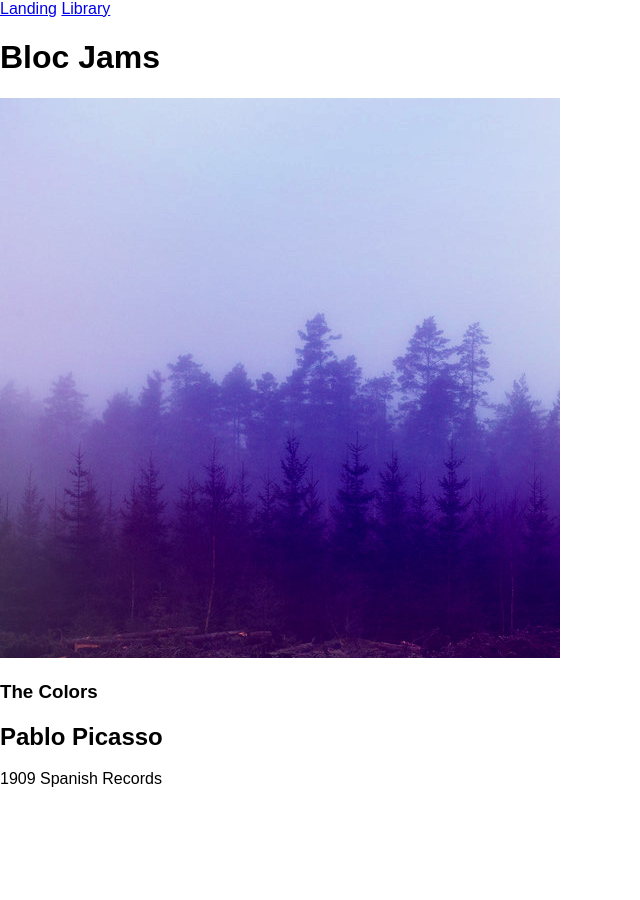
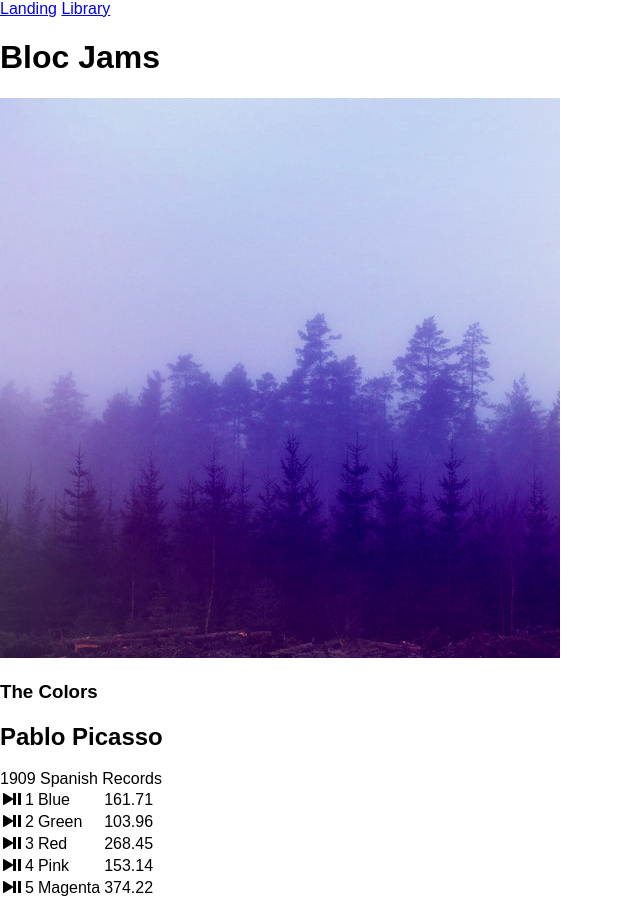
Before and after one commit to isimon1002/Bloc-Jams-React, a React (Create React App) app: page /album/the-colors in a window 1280 px wide. Shown: the whole page, without its empty margins (0-640 px from the left). Before the commit the page ends 800 px from the top, so only its background shows below. Built offline with nearby package versions, Linux system fonts and the light colour scheme.

Commit message:
Checkpoint 6 Assignment

```diff
--- a/public/index.html
+++ b/public/index.html
@@ -10,6 +10,7 @@
     -->
     <link rel="manifest" href="%PUBLIC_URL%/manifest.json">
     <link rel="shortcut icon" href="%PUBLIC_URL%/favicon.ico">
+    <link rel="stylesheet" href="http://code.ionicframework.com/ionicons/2.0.1/css/ionicons.min.css">
     <!--
       Notice the use of %PUBLIC_URL% in the tags above.
       It will be replaced with the URL of the `public` folder during the build.
--- a/src/components/Album.js
+++ b/src/components/Album.js
@@ -33,6 +33,17 @@
             <col id="song-duration-column" />
           </colgroup>
           <tbody>
+          {this.state.album.songs.map( (song, index) =>
+            <tr className={song} key={index}>
+              <td className="song-actions">
+                  <span className="ion-play"></span>
+                  <span className="ion-pause"></span>
+              </td>
+              <td className="song-number">{index+1 }</td>
+              <td className="song-title">{song.title}</td>
+              <td className="song-duration">{song.duration}</td>
+            </tr>
+          )}
           </tbody>
         </table>
       </section>
```
